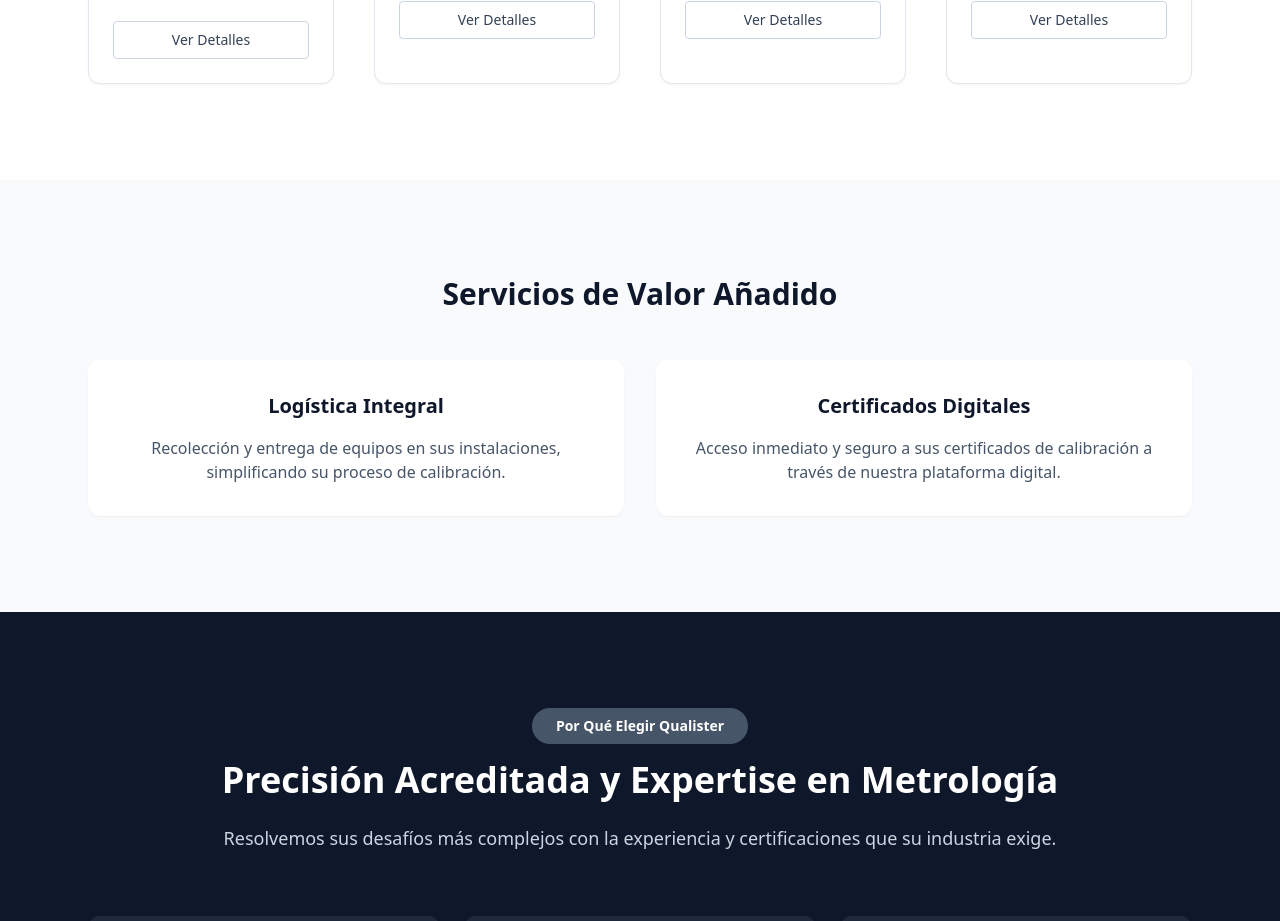
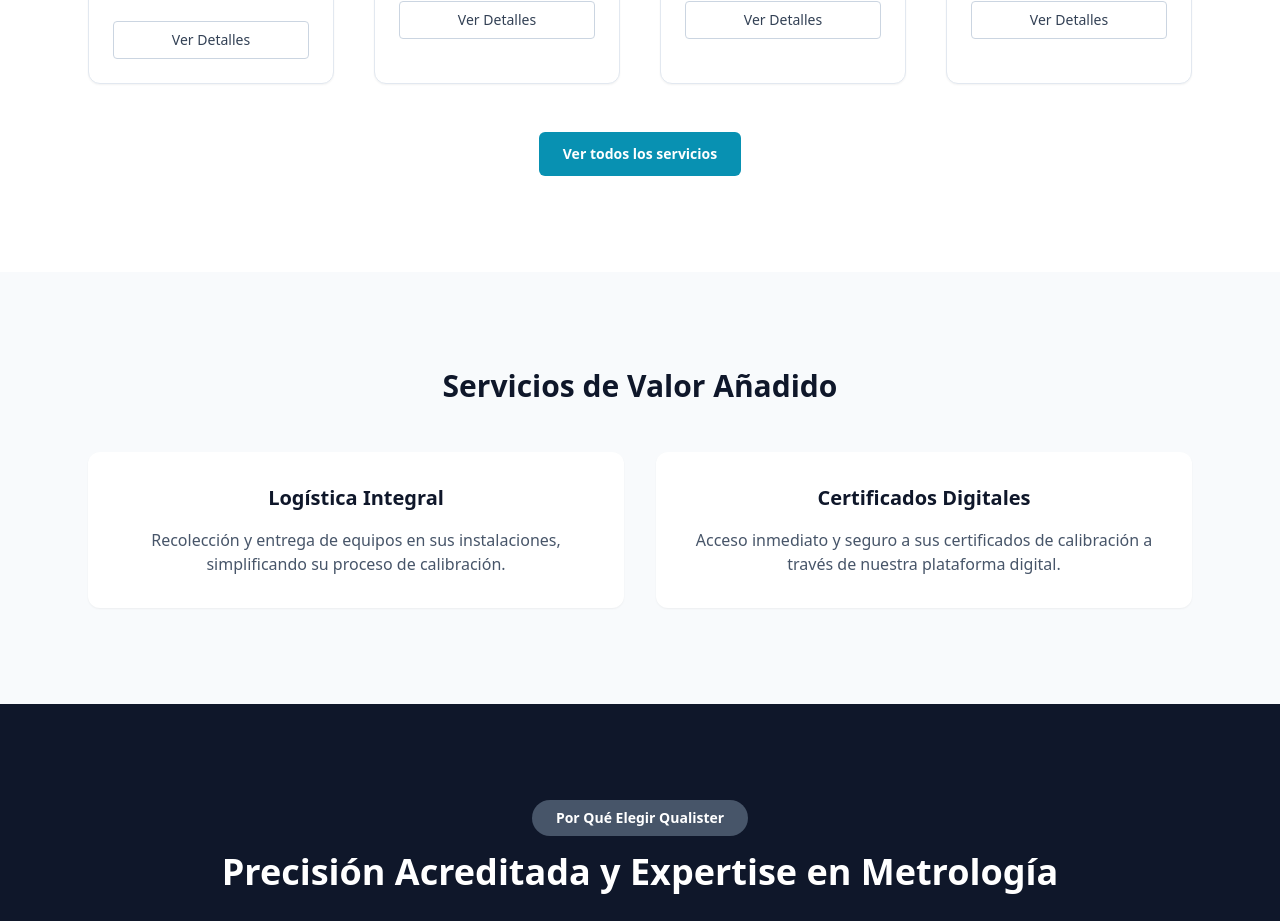
Before and after one commit to esencialdata/qualister, a Next.js app: page / in a window 1280 px wide. Shown: the part 1700-2621 px from the top of the page. Built offline with nearby package versions, Linux system fonts and the light colour scheme.

Commit message:
Add services section CTA button to full services page

```diff
--- a/src/Components/Services.tsx
+++ b/src/Components/Services.tsx
@@ -84,6 +84,16 @@ export default function Services() {
             </article>
           ))}
         </div>
+
+        <div className="mt-12 flex justify-center">
+          <Link
+            href="/Servicios"
+            className="inline-flex items-center justify-center rounded-md bg-cyan-600 px-6 py-3 text-sm font-semibold text-white transition hover:bg-cyan-700 focus-visible:outline focus-visible:outline-2 focus-visible:outline-offset-2 focus-visible:outline-cyan-600"
+            aria-label="Ir a la página completa de servicios"
+          >
+            Ver todos los servicios
+          </Link>
+        </div>
       </div>
     </section>
   );
```
